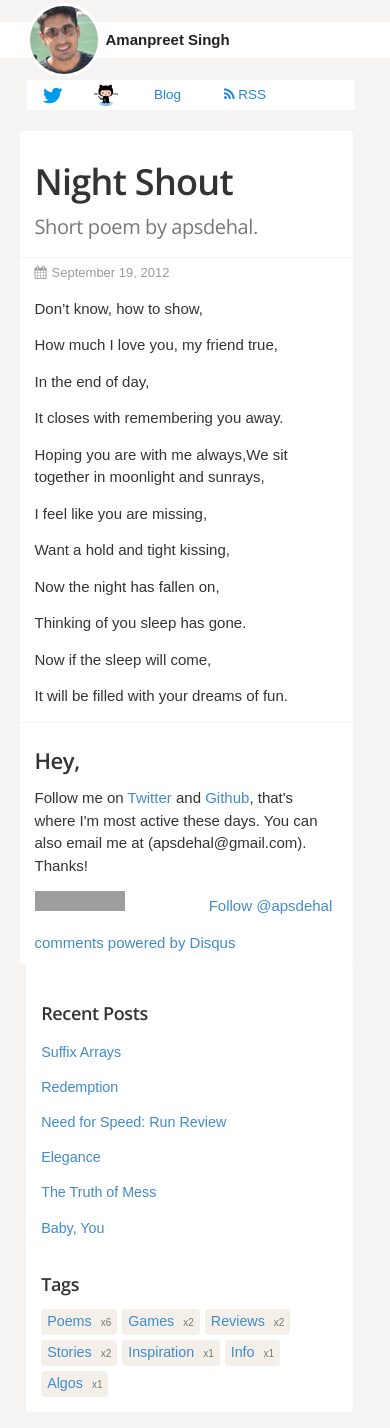
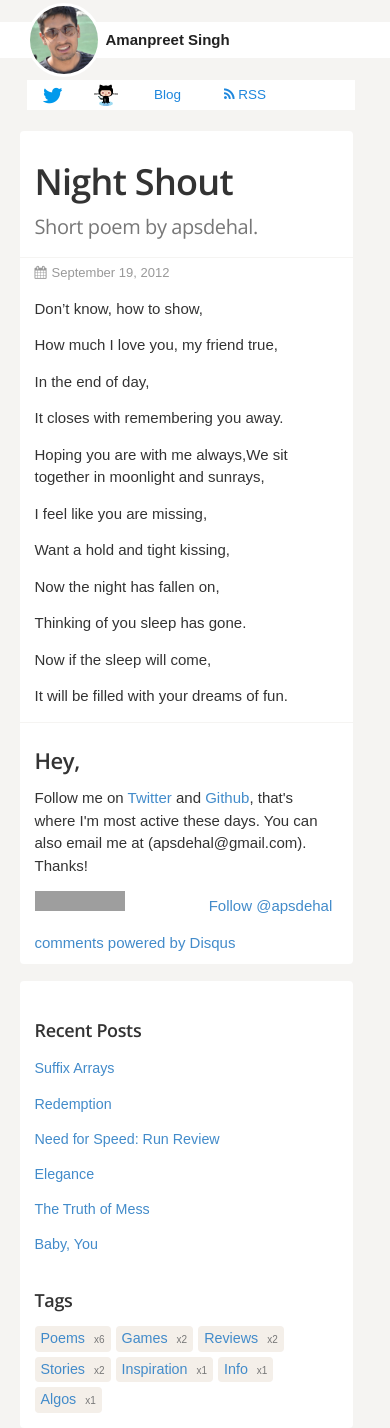
Before and after one commit to apsdehal/apsdehal.github.io, a Jekyll site: the page built from _posts/2012/2012-09-19-night-shout.md, in a window 390 px wide. Built offline with Jekyll 4.4.1, drawn with Linux system fonts in a browser that asks for light colours; Markdown is read by kramdown in place of the engine named in the settings; comment, search, counter and statistics services are not loaded; grey boxes are pictures that could not be loaded.

```diff
--- a/_includes/discus
+++ b/_includes/discus
@@ -1,7 +1,7 @@
 <div id="disqus_thread"></div>
 <script type="text/javascript">
     var disqus_shortname = 'apsdehal';
-    var discus_developer = 1;
+    //var discus_developer = 1;
     (function() {
         var dsq = document.createElement('script'); dsq.type = 'text/javascript'; dsq.async = true;
         dsq.src = '//' + disqus_shortname + '.disqus.com/embed.js';
--- a/assets/css/style.css
+++ b/assets/css/style.css
@@ -690,7 +690,13 @@ header nav a:hover span {
     margin-bottom: 5%;
   }
 }
-
+@media (max-width: 768px){
+  .post aside{
+    margin-top: 5%;
+    width: 100%;
+    margin-left: 0%;
+  }
+}
 @media (max-width: 520px) {
   .home article{
     display: none;
@@ -714,8 +720,4 @@ header nav a:hover span {
     display:none;
   }
 
-  .post aside{
-    margin-top: 5%;
-  }
-
 }
```
